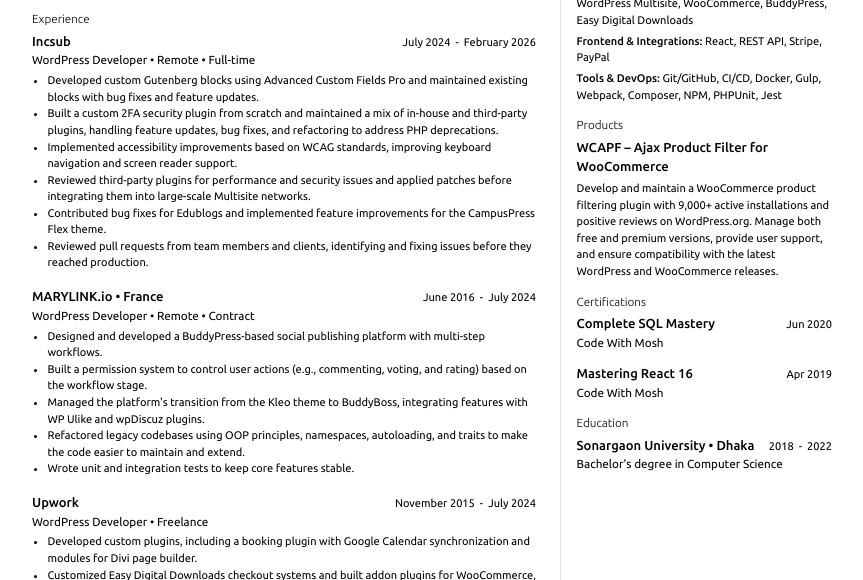
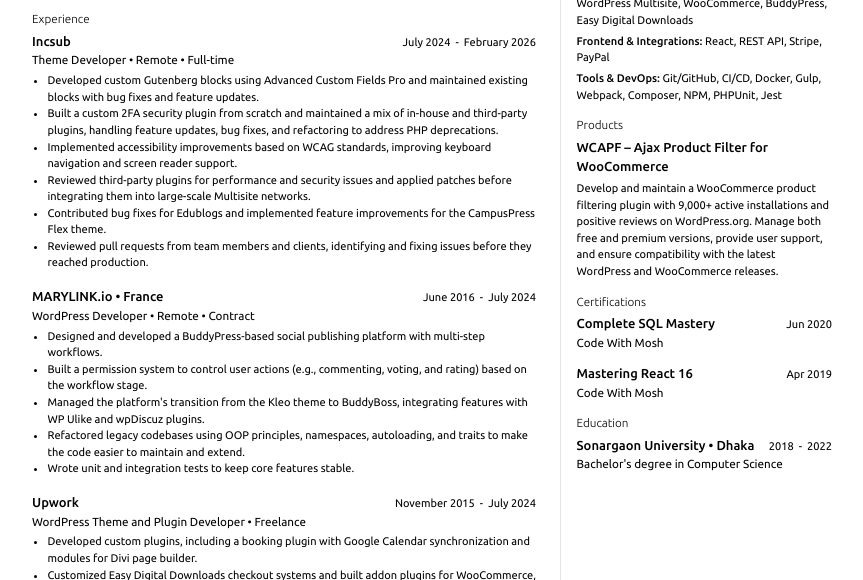
Before and after one commit to shamimmoeen/my-resume, a website: page index.html in a window 1280 px wide. Shown: the part 198-778 px from the top of the page, without its empty margins (208-1071 px from the left). Drawn offline with Linux system fonts and the light colour scheme.

Commit message:
Update job titles

```diff
--- a/index.html
+++ b/index.html
@@ -132,7 +132,7 @@
                   <div class="employment-end-year">February 2026</div>
                 </div>
               </div>
-              <div class="employment-job-title">WordPress Developer • Remote • Full-time</div>
+              <div class="employment-job-title">Theme Developer • Remote • Full-time</div>
               <div class="employment-description">
                 <ul>
                   <li>
@@ -197,7 +197,7 @@
                   <div class="employment-end-year">July 2024</div>
                 </div>
               </div>
-              <div class="employment-job-title">WordPress Developer • Freelance</div>
+              <div class="employment-job-title">WordPress Theme and Plugin Developer • Freelance</div>
               <div class="employment-description">
                 <ul>
                   <li>
```
